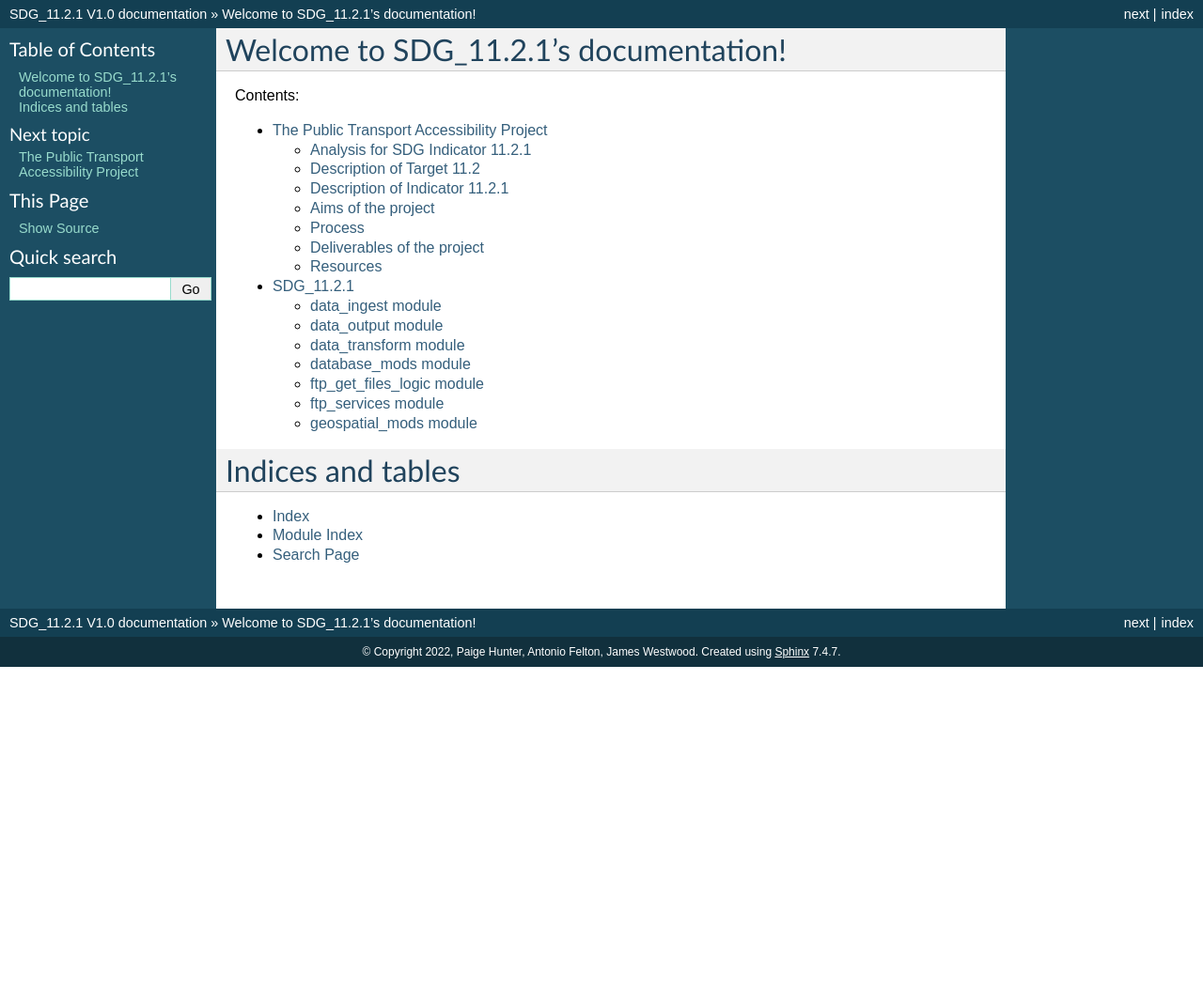
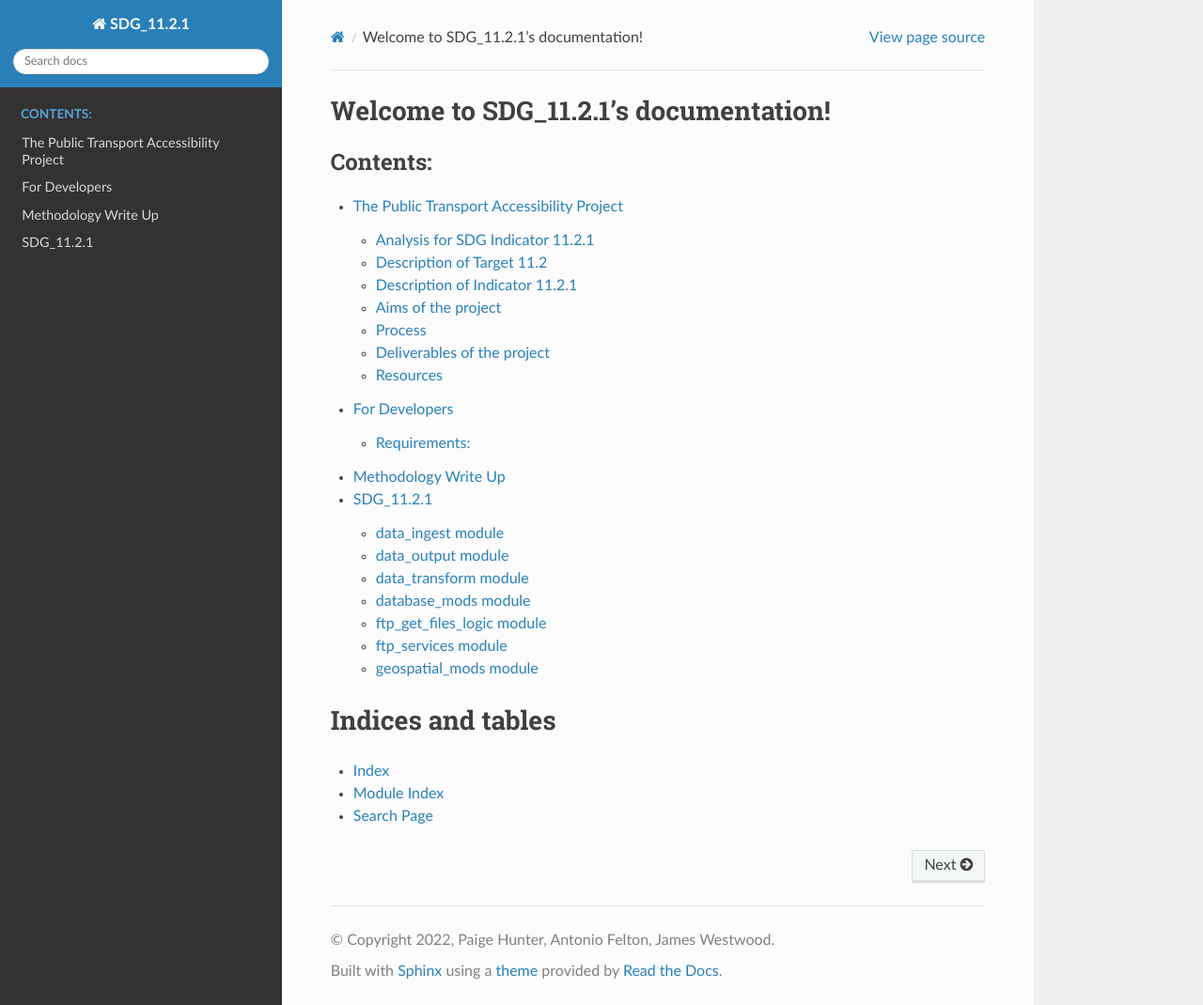
Before and after one commit to ONSdigital/SDG_11.2.1, a Sphinx documentation site: the page built from docs/source/index.rst, in a window 1280 px wide and 1070 px high. Shown: the whole window at 94% size. Built offline with Sphinx 7.4.7 and the Read the Docs theme 2.0.0, drawn with Linux system fonts in a browser that asks for light colours.

Commit message:
added write_up.md, changed html theme

```diff
--- a/docs/source/conf.py
+++ b/docs/source/conf.py
@@ -12,6 +12,7 @@
 #
 import os
 import sys
+import sphinx_rtd_theme
 sys.path.insert(0, os.path.abspath('../..'))
 
 
@@ -30,7 +31,7 @@ release = 'V1.0'
 # Add any Sphinx extension module names here, as strings. They can be
 # extensions coming with Sphinx (named 'sphinx.ext.*') or your custom
 # ones.
-extensions = ['sphinx.ext.autodoc', 'sphinx.ext.napoleon', 'myst_parser'
+extensions = ['sphinx.ext.autodoc', 'sphinx.ext.napoleon', 'myst_parser', 'sphinx_rtd_theme'
 ]
 
 # The suffix(es) of source filenames.
@@ -72,7 +73,7 @@ exclude_patterns = []
 # The theme to use for HTML and HTML Help pages.  See the documentation for
 # a list of builtin themes.
 #
-html_theme = 'classic'
+html_theme = 'sphinx_rtd_theme'
 
 # Add any paths that contain custom static files (such as style sheets) here,
 # relative to this directory. They are copied after the builtin static files,
--- a/docs/source/index.rst
+++ b/docs/source/index.rst
@@ -11,6 +11,8 @@ Welcome to SDG_11.2.1's documentation!
    :caption: Contents:
 
    README.md
+   for_developers.md
+   write_up.md
    modules
 
 Indices and tables
--- /dev/null
+++ b/docs/source/write_up.md
@@ -0,0 +1 @@
+# Methodology Write Up
--- a/requirements.txt
+++ b/requirements.txt
@@ -18,3 +18,4 @@ sphinx
 pyyaml
 gptables
 openpyxl
+sphinx_rtd_theme
```
